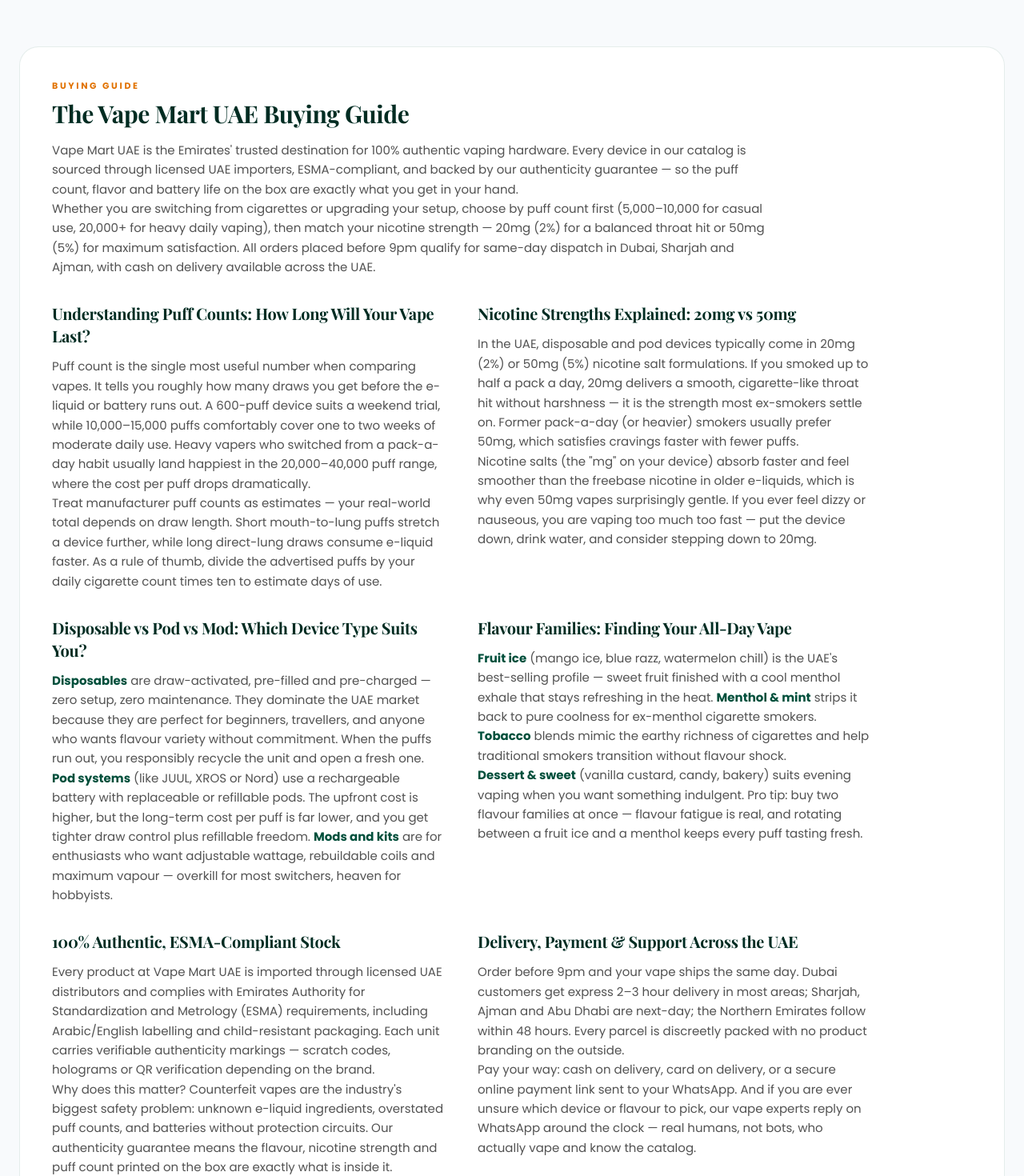
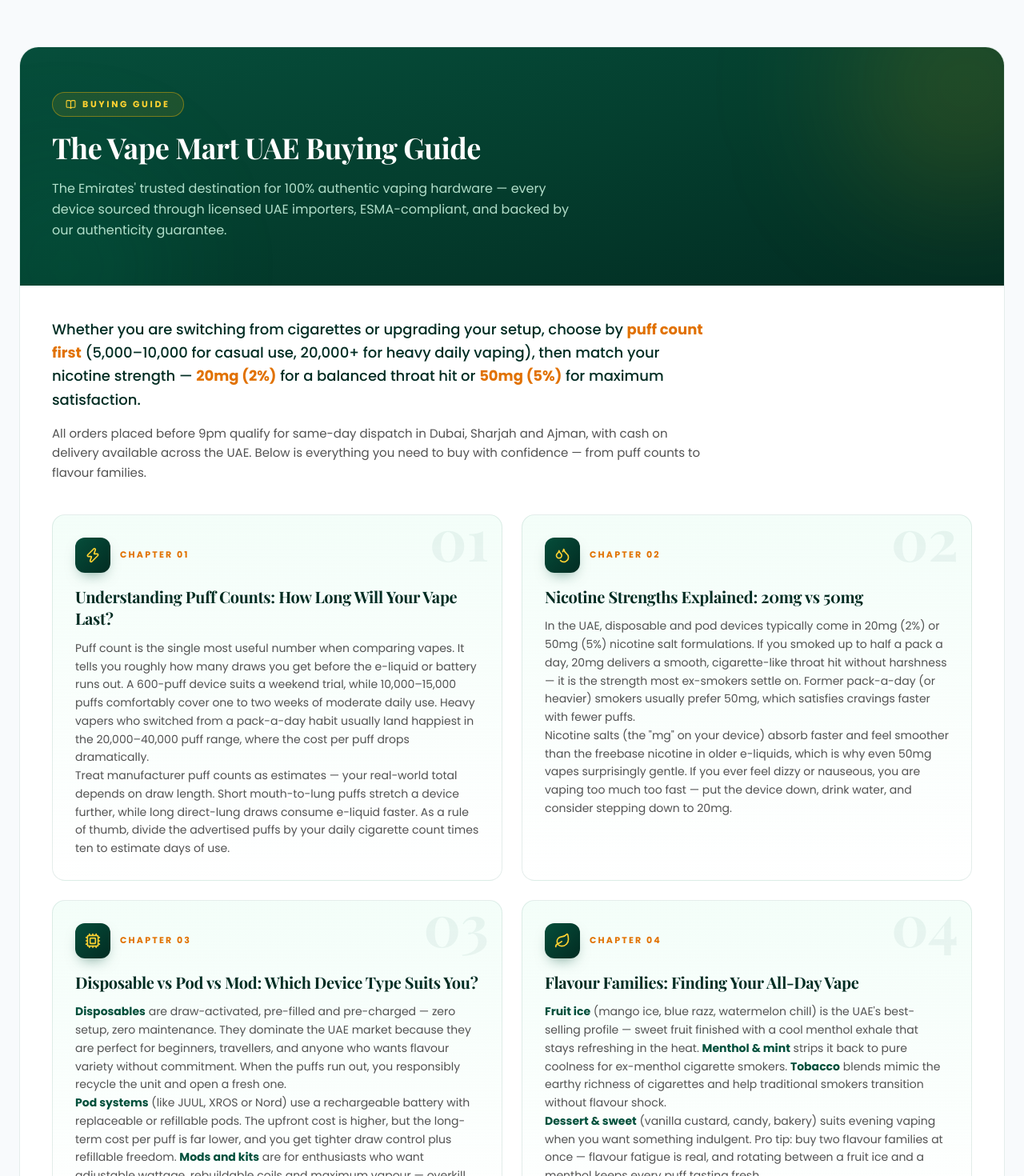
Before and after one commit to webestonesite/Vape-Mart-v2, a Next.js app: page /collections in a window 1280 px wide. Shown: the part 4340-5810 px from the top of the page at 80% size. Built offline with nearby package versions, Linux system fonts and the light colour scheme.

Commit message:
redesign buying guide as premium magazine-style chapters

```diff
--- a/src/components/collection/CollectionPageView.tsx
+++ b/src/components/collection/CollectionPageView.tsx
@@ -28,6 +28,12 @@ import {
   ArrowLeftRight,
   History,
   ArrowLeft,
+  BookOpen,
+  Zap,
+  Droplets,
+  Cpu,
+  Leaf,
+  CreditCard,
 } from "lucide-react";
 import { ProductItem, CollectionCategory, CartItem } from "@/types/product";
 import { allProducts as catalogProducts } from "@/data/products";
@@ -994,92 +1000,115 @@ export function CollectionPageView({ category, allCategories, products }: Collec
         </section>
 
         {/* ============ SEO EDITORIAL ============ */}
-        <section className="mt-14 sm:mt-20 rounded-3xl bg-white border border-emerald-900/10 p-6 sm:p-10">
-          <p className="font-cinzel text-[11px] tracking-[0.24em] text-amber-600 font-bold mb-2">BUYING GUIDE</p>
-          <h2 className="font-luxury text-2xl sm:text-3xl font-bold text-emerald-950">
-            {category ? `Why Buy ${category.name} from Vape Mart UAE?` : "The Vape Mart UAE Buying Guide"}
-          </h2>
-          <div className="mt-4 space-y-4 text-sm sm:text-[15px] leading-relaxed text-neutral-600 max-w-4xl">
-            <p>
-              {category ? category.description : "Vape Mart UAE is the Emirates' trusted destination for 100% authentic vaping hardware. Every device in our catalog is sourced through licensed UAE importers, ESMA-compliant, and backed by our authenticity guarantee — so the puff count, flavor and battery life on the box are exactly what you get in your hand."}
+        <section className="mt-14 sm:mt-20 overflow-hidden rounded-3xl border border-emerald-900/10 bg-white">
+          {/* Guide header — emerald banner */}
+          <div className="relative overflow-hidden bg-gradient-to-br from-[#064e3b] via-[#043e2e] to-[#022c22] px-6 py-10 sm:px-10 sm:py-14">
+            <div className="absolute -top-24 -right-24 h-72 w-72 rounded-full bg-amber-400/15 blur-[90px] pointer-events-none" />
+            <div className="absolute -bottom-24 -left-16 h-60 w-60 rounded-full bg-emerald-400/10 blur-[80px] pointer-events-none" />
+            <div className="relative z-10 max-w-3xl">
+              <p className="inline-flex items-center gap-2 rounded-full border border-amber-400/40 bg-amber-400/10 px-4 py-1.5 font-cinzel text-[11px] tracking-[0.24em] text-amber-300 font-bold">
+                <BookOpen size={13} /> BUYING GUIDE
+              </p>
+              <h2 className="mt-4 font-luxury text-3xl sm:text-4xl font-bold text-white leading-tight">
+                {category ? `Why Buy ${category.name} from Vape Mart UAE?` : "The Vape Mart UAE Buying Guide"}
+              </h2>
+              <p className="mt-4 text-[15px] sm:text-base leading-relaxed text-emerald-100/85 max-w-2xl">
+                {category ? category.description : "The Emirates' trusted destination for 100% authentic vaping hardware — every device sourced through licensed UAE importers, ESMA-compliant, and backed by our authenticity guarantee."}
+              </p>
+            </div>
+          </div>
+
+          {/* Intro lead */}
+          <div className="px-6 sm:px-10 pt-8 sm:pt-10 max-w-4xl">
+            <p className="text-base sm:text-lg leading-relaxed text-emerald-950 font-medium">
+              Whether you are switching from cigarettes or upgrading your setup, choose by <span className="text-amber-600 font-bold">puff count first</span> (5,000–10,000 for casual use, 20,000+ for heavy daily vaping), then match your nicotine strength — <span className="text-amber-600 font-bold">20mg (2%)</span> for a balanced throat hit or <span className="text-amber-600 font-bold">50mg (5%)</span> for maximum satisfaction.
             </p>
-            <p>
-              Whether you are switching from cigarettes or upgrading your setup, choose by puff count first (5,000–10,000 for casual use, 20,000+ for heavy daily vaping), then match your nicotine strength — 20mg (2%) for a balanced throat hit or 50mg (5%) for maximum satisfaction. All orders placed before 9pm qualify for same-day dispatch in Dubai, Sharjah and Ajman, with cash on delivery available across the UAE.
+            <p className="mt-4 text-sm sm:text-[15px] leading-relaxed text-neutral-600">
+              All orders placed before 9pm qualify for same-day dispatch in Dubai, Sharjah and Ajman, with cash on delivery available across the UAE. Below is everything you need to buy with confidence — from puff counts to flavour families.
             </p>
           </div>
 
-          <div className="mt-8 grid md:grid-cols-2 gap-x-10 gap-y-8 max-w-5xl">
-            <div>
-              <h3 className="font-luxury text-lg sm:text-xl font-bold text-emerald-950">Understanding Puff Counts: How Long Will Your Vape Last?</h3>
-              <div className="mt-3 space-y-3 text-sm sm:text-[15px] leading-relaxed text-neutral-600">
-                <p>
-                  Puff count is the single most useful number when comparing {category ? category.name.toLowerCase() : "vapes"}. It tells you roughly how many draws you get before the e-liquid or battery runs out. A 600-puff device suits a weekend trial, while 10,000–15,000 puffs comfortably cover one to two weeks of moderate daily use. Heavy vapers who switched from a pack-a-day habit usually land happiest in the 20,000–40,000 puff range, where the cost per puff drops dramatically.
-                </p>
-                <p>
-                  Treat manufacturer puff counts as estimates — your real-world total depends on draw length. Short mouth-to-lung puffs stretch a device further, while long direct-lung draws consume e-liquid faster. As a rule of thumb, divide the advertised puffs by your daily cigarette count times ten to estimate days of use.
-                </p>
-              </div>
-            </div>
-            <div>
-              <h3 className="font-luxury text-lg sm:text-xl font-bold text-emerald-950">Nicotine Strengths Explained: 20mg vs 50mg</h3>
-              <div className="mt-3 space-y-3 text-sm sm:text-[15px] leading-relaxed text-neutral-600">
-                <p>
-                  In the UAE, disposable and pod devices typically come in 20mg (2%) or 50mg (5%) nicotine salt formulations. If you smoked up to half a pack a day, 20mg delivers a smooth, cigarette-like throat hit without harshness — it is the strength most ex-smokers settle on. Former pack-a-day (or heavier) smokers usually prefer 50mg, which satisfies cravings faster with fewer puffs.
-                </p>
-                <p>
-                  Nicotine salts (the "mg" on your device) absorb faster and feel smoother than the freebase nicotine in older e-liquids, which is why even 50mg vapes surprisingly gentle. If you ever feel dizzy or nauseous, you are vaping too much too fast — put the device down, drink water, and consider stepping down to 20mg.
-                </p>
-              </div>
-            </div>
-            <div>
-              <h3 className="font-luxury text-lg sm:text-xl font-bold text-emerald-950">Disposable vs Pod vs Mod: Which Device Type Suits You?</h3>
-              <div className="mt-3 space-y-3 text-sm sm:text-[15px] leading-relaxed text-neutral-600">
-                <p>
-                  <strong className="text-emerald-900">Disposables</strong> are draw-activated, pre-filled and pre-charged — zero setup, zero maintenance. They dominate the UAE market because they are perfect for beginners, travellers, and anyone who wants flavour variety without commitment. When the puffs run out, you responsibly recycle the unit and open a fresh one.
-                </p>
-                <p>
-                  <strong className="text-emerald-900">Pod systems</strong> (like JUUL, XROS or Nord) use a rechargeable battery with replaceable or refillable pods. The upfront cost is higher, but the long-term cost per puff is far lower, and you get tighter draw control plus refillable freedom. <strong className="text-emerald-900">Mods and kits</strong> are for enthusiasts who want adjustable wattage, rebuildable coils and maximum vapour — overkill for most switchers, heaven for hobbyists.
-                </p>
-              </div>
-            </div>
-            <div>
-              <h3 className="font-luxury text-lg sm:text-xl font-bold text-emerald-950">Flavour Families: Finding Your All-Day Vape</h3>
-              <div className="mt-3 space-y-3 text-sm sm:text-[15px] leading-relaxed text-neutral-600">
-                <p>
-                  <strong className="text-emerald-900">Fruit ice</strong> (mango ice, blue razz, watermelon chill) is the UAE's best-selling profile — sweet fruit finished with a cool menthol exhale that stays refreshing in the heat. <strong className="text-emerald-900">Menthol &amp; mint</strong> strips it back to pure coolness for ex-menthol cigarette smokers. <strong className="text-emerald-900">Tobacco</strong> blends mimic the earthy richness of cigarettes and help traditional smokers transition without flavour shock.
-                </p>
-                <p>
-                  <strong className="text-emerald-900">Dessert &amp; sweet</strong> (vanilla custard, candy, bakery) suits evening vaping when you want something indulgent. Pro tip: buy two flavour families at once — flavour fatigue is real, and rotating between a fruit ice and a menthol keeps every puff tasting fresh.
-                </p>
-              </div>
-            </div>
-            <div>
-              <h3 className="font-luxury text-lg sm:text-xl font-bold text-emerald-950">100% Authentic, ESMA-Compliant Stock</h3>
-              <div className="mt-3 space-y-3 text-sm sm:text-[15px] leading-relaxed text-neutral-600">
-                <p>
-                  Every product at Vape Mart UAE is imported through licensed UAE distributors and complies with Emirates Authority for Standardization and Metrology (ESMA) requirements, including Arabic/English labelling and child-resistant packaging. Each unit carries verifiable authenticity markings — scratch codes, holograms or QR verification depending on the brand.
-                </p>
-                <p>
-                  Why does this matter? Counterfeit vapes are the industry's biggest safety problem: unknown e-liquid ingredients, overstated puff counts, and batteries without protection circuits. Our authenticity guarantee means the flavour, nicotine strength and puff count printed on the box are exactly what is inside it.
-                </p>
-              </div>
-            </div>
-            <div>
-              <h3 className="font-luxury text-lg sm:text-xl font-bold text-emerald-950">Delivery, Payment &amp; Support Across the UAE</h3>
-              <div className="mt-3 space-y-3 text-sm sm:text-[15px] leading-relaxed text-neutral-600">
-                <p>
-                  Order before 9pm and your {category ? category.name.toLowerCase() : "vape"} ships the same day. Dubai customers get express 2–3 hour delivery in most areas; Sharjah, Ajman and Abu Dhabi are next-day; the Northern Emirates follow within 48 hours. Every parcel is discreetly packed with no product branding on the outside.
-                </p>
-                <p>
-                  Pay your way: cash on delivery, card on delivery, or a secure online payment link sent to your WhatsApp. And if you are ever unsure which device or flavour to pick, our vape experts reply on WhatsApp around the clock — real humans, not bots, who actually vape and know the catalog.
-                </p>
-              </div>
+          {/* Guide chapters — numbered premium cards */}
+          <div className="px-6 sm:px-10 py-8 sm:py-10">
+            <div className="grid md:grid-cols-2 gap-4 sm:gap-6">
+              {[
+                {
+                  n: "01", icon: Zap, title: "Understanding Puff Counts: How Long Will Your Vape Last?",
+                  body: [
+                    <>Puff count is the single most useful number when comparing {category ? category.name.toLowerCase() : "vapes"}. It tells you roughly how many draws you get before the e-liquid or battery runs out. A 600-puff device suits a weekend trial, while 10,000–15,000 puffs comfortably cover one to two weeks of moderate daily use. Heavy vapers who switched from a pack-a-day habit usually land happiest in the 20,000–40,000 puff range, where the cost per puff drops dramatically.</>,
+                    <>Treat manufacturer puff counts as estimates — your real-world total depends on draw length. Short mouth-to-lung puffs stretch a device further, while long direct-lung draws consume e-liquid faster. As a rule of thumb, divide the advertised puffs by your daily cigarette count times ten to estimate days of use.</>,
+                  ]
+                },
+                {
+                  n: "02", icon: Droplets, title: "Nicotine Strengths Explained: 20mg vs 50mg",
+                  body: [
+                    <>In the UAE, disposable and pod devices typically come in 20mg (2%) or 50mg (5%) nicotine salt formulations. If you smoked up to half a pack a day, 20mg delivers a smooth, cigarette-like throat hit without harshness — it is the strength most ex-smokers settle on. Former pack-a-day (or heavier) smokers usually prefer 50mg, which satisfies cravings faster with fewer puffs.</>,
+                    <>Nicotine salts (the "mg" on your device) absorb faster and feel smoother than the freebase nicotine in older e-liquids, which is why even 50mg vapes surprisingly gentle. If you ever feel dizzy or nauseous, you are vaping too much too fast — put the device down, drink water, and consider stepping down to 20mg.</>,
+                  ]
+                },
+                {
+                  n: "03", icon: Cpu, title: "Disposable vs Pod vs Mod: Which Device Type Suits You?",
+                  body: [
+                    <><strong className="text-emerald-900">Disposables</strong> are draw-activated, pre-filled and pre-charged — zero setup, zero maintenance. They dominate the UAE market because they are perfect for beginners, travellers, and anyone who wants flavour variety without commitment. When the puffs run out, you responsibly recycle the unit and open a fresh one.</>,
+                    <><strong className="text-emerald-900">Pod systems</strong> (like JUUL, XROS or Nord) use a rechargeable battery with replaceable or refillable pods. The upfront cost is higher, but the long-term cost per puff is far lower, and you get tighter draw control plus refillable freedom. <strong className="text-emerald-900">Mods and kits</strong> are for enthusiasts who want adjustable wattage, rebuildable coils and maximum vapour — overkill for most switchers, heaven for hobbyists.</>,
+                  ]
+                },
+                {
+                  n: "04", icon: Leaf, title: "Flavour Families: Finding Your All-Day Vape",
+                  body: [
+                    <><strong className="text-emerald-900">Fruit ice</strong> (mango ice, blue razz, watermelon chill) is the UAE's best-selling profile — sweet fruit finished with a cool menthol exhale that stays refreshing in the heat. <strong className="text-emerald-900">Menthol &amp; mint</strong> strips it back to pure coolness for ex-menthol cigarette smokers. <strong className="text-emerald-900">Tobacco</strong> blends mimic the earthy richness of cigarettes and help traditional smokers transition without flavour shock.</>,
+                    <><strong className="text-emerald-900">Dessert &amp; sweet</strong> (vanilla custard, candy, bakery) suits evening vaping when you want something indulgent. Pro tip: buy two flavour families at once — flavour fatigue is real, and rotating between a fruit ice and a menthol keeps every puff tasting fresh.</>,
+                  ]
+                },
+                {
+                  n: "05", icon: ShieldCheck, title: "100% Authentic, ESMA-Compliant Stock",
+                  body: [
+                    <>Every product at Vape Mart UAE is imported through licensed UAE distributors and complies with Emirates Authority for Standardization and Metrology (ESMA) requirements, including Arabic/English labelling and child-resistant packaging. Each unit carries verifiable authenticity markings — scratch codes, holograms or QR verification depending on the brand.</>,
+                    <>Why does this matter? Counterfeit vapes are the industry's biggest safety problem: unknown e-liquid ingredients, overstated puff counts, and batteries without protection circuits. Our authenticity guarantee means the flavour, nicotine strength and puff count printed on the box are exactly what is inside it.</>,
+                  ]
+                },
+                {
+                  n: "06", icon: Truck, title: "Delivery, Payment & Support Across the UAE",
+                  body: [
+                    <>Order before 9pm and your {category ? category.name.toLowerCase() : "vape"} ships the same day. Dubai customers get express 2–3 hour delivery in most areas; Sharjah, Ajman and Abu Dhabi are next-day; the Northern Emirates follow within 48 hours. Every parcel is discreetly packed with no product branding on the outside.</>,
+                    <>Pay your way: cash on delivery, card on delivery, or a secure online payment link sent to your WhatsApp. And if you are ever unsure which device or flavour to pick, our vape experts reply on WhatsApp around the clock — real humans, not bots, who actually vape and know the catalog.</>,
+                  ]
+                },
+              ].map((c, i) => (
+                <motion.article
+                  key={c.n}
+                  initial={{ opacity: 0, y: 20 }} whileInView={{ opacity: 1, y: 0 }} viewport={{ once: true }}
+                  transition={{ duration: 0.4, delay: Math.min(i * 0.06, 0.3) }}
+                  className="group relative rounded-2xl border border-emerald-900/10 bg-gradient-to-b from-emerald-50/60 to-white p-5 sm:p-7 overflow-hidden hover:border-amber-400/50 hover:shadow-[0_16px_36px_-16px_rgba(6,78,59,0.3)] transition-all duration-300"
+                >
+                  <span className="absolute -top-2 right-4 font-luxury text-6xl sm:text-7xl font-bold text-emerald-900/[0.06] select-none group-hover:text-amber-500/10 transition-colors">{c.n}</span>
+                  <div className="relative">
+                    <div className="flex items-center gap-3">
+                      <span className="flex h-11 w-11 shrink-0 items-center justify-center rounded-xl bg-gradient-to-br from-[#064e3b] to-[#022c22] text-amber-300 shadow-[0_8px_18px_-8px_rgba(6,78,59,0.6)]">
+                        <c.icon size={20} />
+                      </span>
+                      <span className="font-cinzel text-[11px] tracking-[0.2em] text-amber-600 font-bold">CHAPTER {c.n}</span>
+                    </div>
+                    <h3 className="mt-4 font-luxury text-lg sm:text-xl font-bold text-emerald-950 leading-snug">{c.title}</h3>
+                    <div className="mt-3 space-y-3 text-sm leading-relaxed text-neutral-600">
+                      {c.body.map((p, j) => <p key={j}>{p}</p>)}
+                    </div>
+                  </div>
+                </motion.article>
+              ))}
             </div>
           </div>
 
           {/* comparison table */}
           {products.length > 0 && (
-            <div className="mt-8 overflow-x-auto rounded-2xl border border-emerald-900/10">
+            <div className="px-6 sm:px-10 pb-2">
+              <div className="flex items-center gap-3 mb-4">
+                <span className="flex h-10 w-10 items-center justify-center rounded-xl bg-amber-400/15 text-amber-600">
+                  <Star size={18} />
+                </span>
+                <h3 className="font-luxury text-xl font-bold text-emerald-950">Top Rated Right Now</h3>
+              </div>
+              <div className="overflow-x-auto rounded-2xl border border-emerald-900/10">
               <table className="w-full text-sm min-w-[560px]">
                 <thead>
                   <tr className="bg-emerald-950 text-left">
@@ -1104,12 +1133,18 @@ export function CollectionPageView({ category, allCategories, products }: Collec
                   ))}
                 </tbody>
               </table>
+              </div>
             </div>
           )}
 
           {/* FAQ */}
-          <div className="mt-10">
-            <h3 className="font-luxury text-xl font-bold text-emerald-950 mb-4">Frequently Asked Questions</h3>
+          <div className="px-6 sm:px-10 py-8 sm:py-10">
+            <div className="flex items-center gap-3 mb-5">
+              <span className="flex h-10 w-10 items-center justify-center rounded-xl bg-emerald-900/10 text-emerald-800">
+                <MessageCircle size={18} />
+              </span>
+              <h3 className="font-luxury text-xl font-bold text-emerald-950">Frequently Asked Questions</h3>
+            </div>
             <div className="divide-y divide-emerald-900/10 rounded-2xl border border-emerald-900/10 overflow-hidden">
               {[
                 { q: "Are your vapes 100% authentic?", a: "Yes — without exception. Every product at Vape Mart UAE is sourced from licensed UAE importers and carries verifiable authenticity packaging: scratch-to-verify codes, holograms or QR checks depending on the brand. We never sell clones, refills or grey-market stock. If any unit ever fails a brand authenticity check, we replace it free and investigate the batch." },
```
